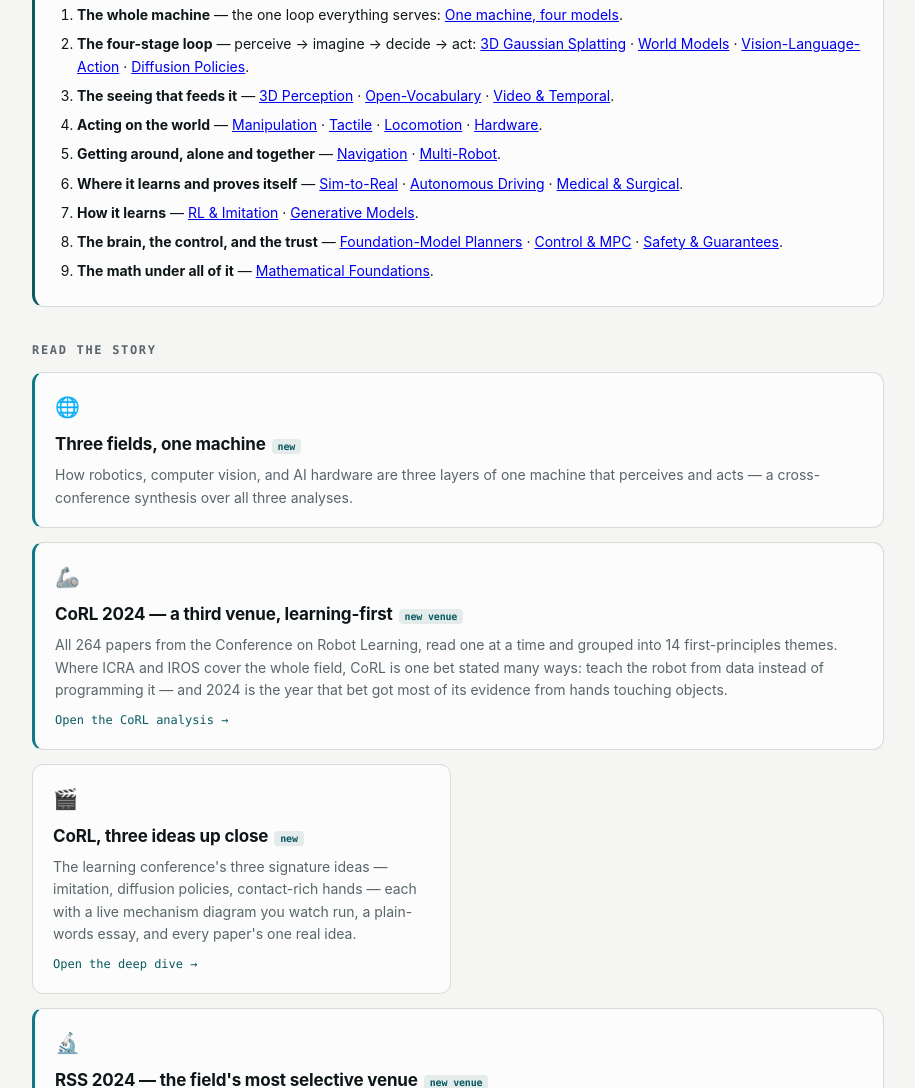
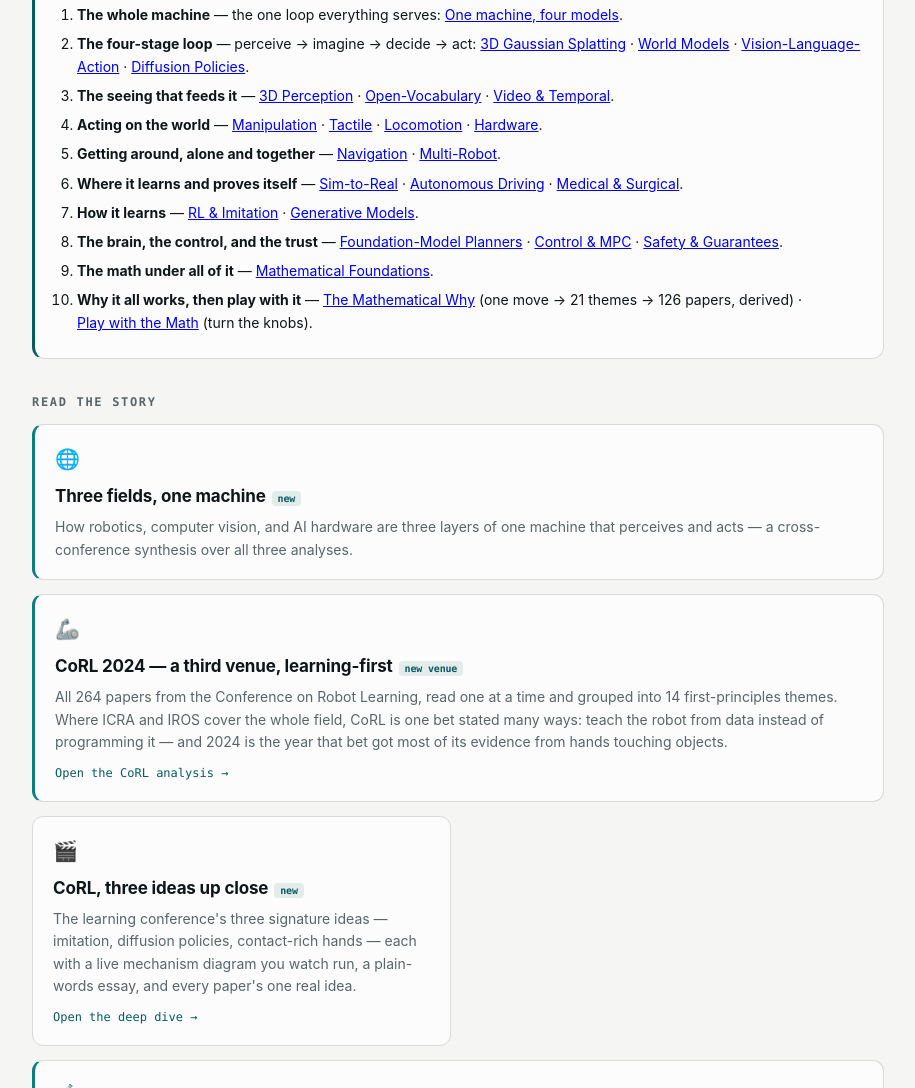
Before and after one commit to mehtama1234/robotics-2025-site, a plain HTML site: page index.html in a window 1280 px wide. Shown: the part 1310-2398 px from the top of the page, without its empty margins (182-1097 px from the left). Drawn offline with Linux system fonts and the light colour scheme.

Commit message:
index: add The Mathematical Why + Play with the Math as the culminating step of the Start-here guided path

```diff
--- a/index.html
+++ b/index.html
@@ -67,6 +67,7 @@
       <li style="margin:6px 0"><b>How it learns</b> — <a href="rl-explained.html">RL&nbsp;&amp;&nbsp;Imitation</a> · <a href="gm-explained.html">Generative&nbsp;Models</a>.</li>
       <li style="margin:6px 0"><b>The brain, the control, and the trust</b> — <a href="fm-explained.html">Foundation-Model&nbsp;Planners</a> · <a href="ct-explained.html">Control&nbsp;&amp;&nbsp;MPC</a> · <a href="sf-explained.html">Safety&nbsp;&amp;&nbsp;Guarantees</a>.</li>
       <li style="margin:6px 0"><b>The math under all of it</b> — <a href="math-explained.html">Mathematical&nbsp;Foundations</a>.</li>
+      <li style="margin:6px 0"><b>Why it all works, then play with it</b> — <a href="the-math-why.html">The&nbsp;Mathematical&nbsp;Why</a> (one move → 21 themes → 126 papers, derived) · <a href="math-playground.html">Play&nbsp;with&nbsp;the&nbsp;Math</a> (turn the knobs).</li>
     </ol>
   </div>
 
```
